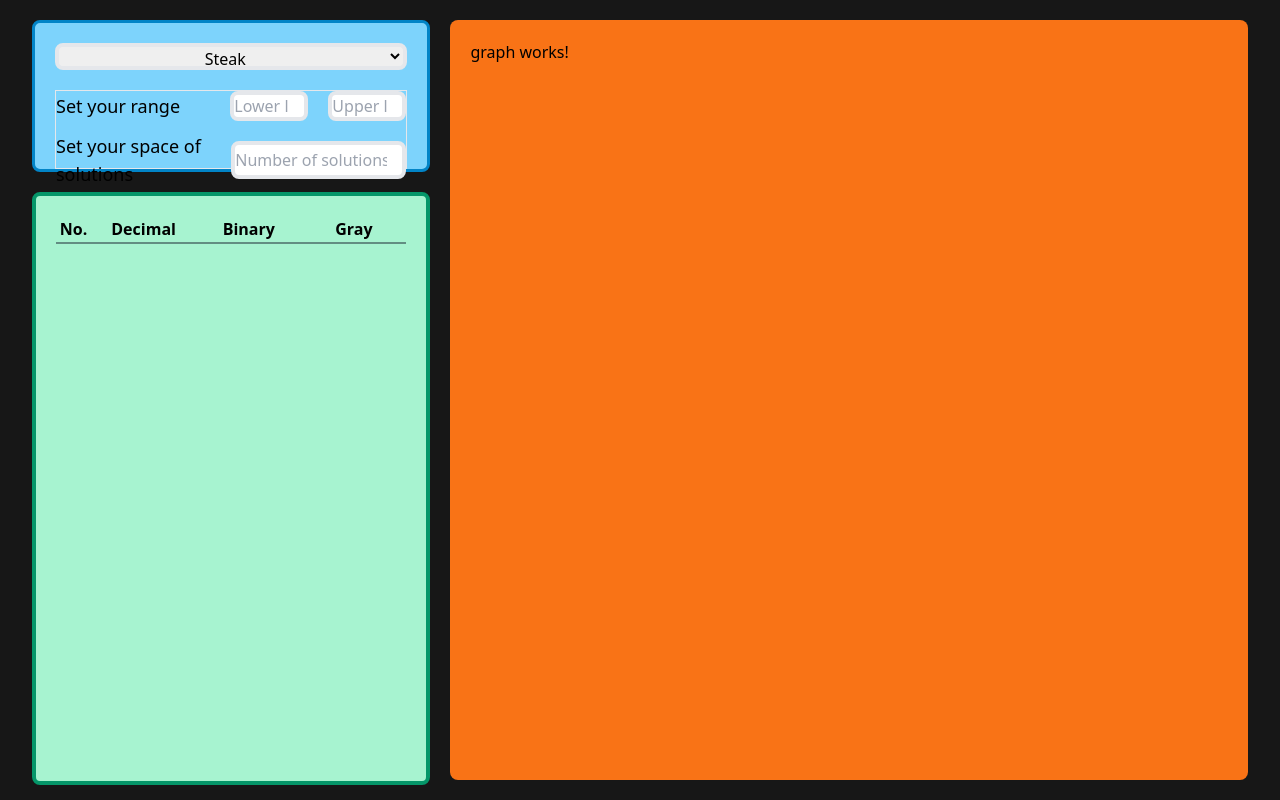
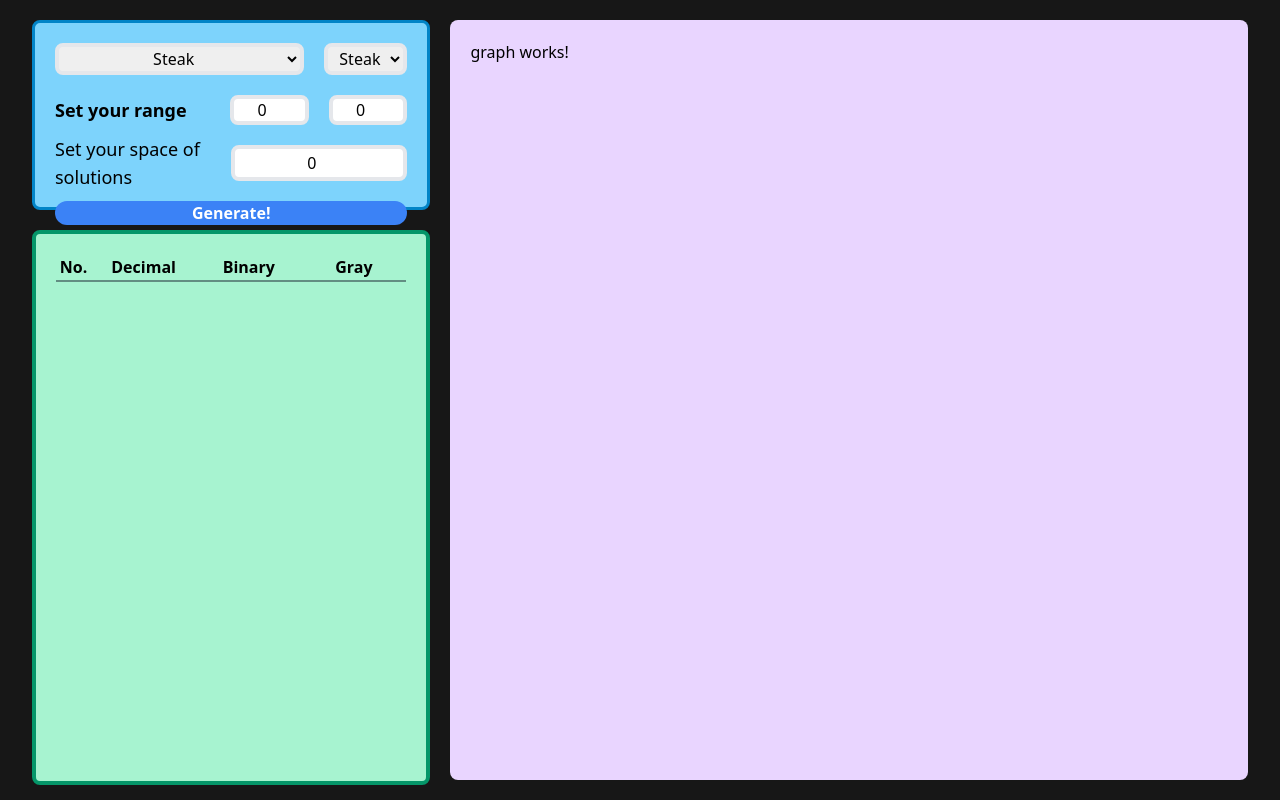
Before and after one commit to AMorTor/Practice-1_GA, an Angular app: page / in a window 1280 px wide. Built offline with nearby package versions, Linux system fonts and the light colour scheme.

Commit message:
set values layout finished

```diff
--- a/src/app/genetic-algorithm/components/set-values/set-values.component.html
+++ b/src/app/genetic-algorithm/components/set-values/set-values.component.html
@@ -1,32 +1,46 @@
-<main class="w-full h-full flex-col flex justify-between space-y-5">
-  <!-- Range -->
-  <section class="w-full h-1/2 flex items-center space-x-5">
-    <p class="w-1/2 text-lg">Set your range</p>
+<!-- Range -->
+<form
+  class="w-full h-full flex-col flex justify-between space-y-5"
+  (ngSubmit)="showValues()"
+>
+  <section class="w-full h-1/3 flex items-center space-x-5">
+    <p class="w-1/2 text-lg font-semibold">Set your range</p>
 
     <input
+      [(ngModel)]="lowerLimit"
       class="w-1/4 h-full rounded-lg text-center border-4"
       placeholder="Lower limit"
       type="number"
-      name=""
+      name="lowerLimit"
       id=""
     />
     <input
+      [(ngModel)]="upperLimit"
       class="w-1/4 h-full rounded-lg text-center border-4"
       placeholder="Upper limit"
       type="number"
-      name=""
+      name="upperLimit"
       id=""
     />
   </section>
   <!-- Solutions space  -->
-  <section class="w-full h-1/2 flex items-center">
+  <section class="w-full h-1/3 flex items-center">
     <p class="w-1/2 text-lg">Set your space of solutions</p>
     <input
+      [(ngModel)]="spaceOfSolutions"
       class="w-1/2 h-full rounded-lg text-center border-4"
       placeholder="Number of solutions"
       type="number"
-      name=""
+      name="space-of-solutions"
       id=""
     />
   </section>
-</main>
+  <section class="w-full h-1/3 flex items-center">
+    <button
+      class="w-full h-full font-semibold text-white bg-blue-500 rounded-xl"
+      type="submit"
+    >
+      Generate!
+    </button>
+  </section>
+</form>
--- a/src/app/genetic-algorithm/components/set-values/set-values.component.ts
+++ b/src/app/genetic-algorithm/components/set-values/set-values.component.ts
@@ -6,5 +6,14 @@ import { Component } from '@angular/core';
 
 })
 export class SetValuesComponent {
+  public lowerLimit: number = 0;
+  public upperLimit: number = 0;
+  public spaceOfSolutions:number = 0;
+
+  public showValues(): void {
+    console.log(this.lowerLimit);
+    console.log(this.upperLimit);
+    console.log(this.spaceOfSolutions);
+  }
 
 }
--- a/src/app/genetic-algorithm/components/table/table.component.html
+++ b/src/app/genetic-algorithm/components/table/table.component.html
@@ -10,6 +10,7 @@
   <tbody>
     <tr>
       <!-- <td *ngFor="let item of list"></td> -->
+      <br />
     </tr>
   </tbody>
 </table>
--- a/src/app/genetic-algorithm/genetic-algorithm.module.ts
+++ b/src/app/genetic-algorithm/genetic-algorithm.module.ts
@@ -7,7 +7,7 @@ import { GraphComponent } from './components/graph/graph.component';
 import { TableComponent } from './components/table/table.component';
 import { SetValuesComponent } from './components/set-values/set-values.component';
 
-
+import { FormsModule } from '@angular/forms';
 
 @NgModule({
   declarations: [
@@ -18,7 +18,8 @@ import { SetValuesComponent } from './components/set-values/set-values.component
     SetValuesComponent
   ],
   imports: [
-    CommonModule
+    CommonModule,
+    FormsModule
   ],
   exports:[MainPageComponent]
 })
--- /dev/null
+++ b/src/app/genetic-algorithm/interfaces/Number.interface.ts
@@ -0,0 +1,6 @@
+export interface Number {
+  decimal: number;
+  binary: string;
+  gray: string;
+
+}
--- a/src/app/genetic-algorithm/pages/main-page/main-page.component.html
+++ b/src/app/genetic-algorithm/pages/main-page/main-page.component.html
@@ -3,24 +3,32 @@
     <!-- Values - [range and the function selected] -->
     <div class="w-1/3 h-full space-y-5">
       <div
-        class="w-full h-[20%] bg-sky-300 border-[3px] border-sky-600 rounded-lg p-5 flex-col flex justify-between space-y-5"
+        class="w-full h-[25%] bg-sky-300 border-[3px] border-sky-600 rounded-lg p-5 flex-col flex justify-between space-y-5"
       >
-        <div class="w-full h-1/4">
-          <genetic-algorithm-function-selector></genetic-algorithm-function-selector>
+        <!-- Function and mode selector -->
+        <div class="w-full h-1/4 flex justify-between space-x-5">
+          <div class="w-3/4">
+            <genetic-algorithm-function-selector></genetic-algorithm-function-selector>
+          </div>
+          <div class="w-1/4">
+            <genetic-algorithm-function-selector></genetic-algorithm-function-selector>
+          </div>
         </div>
-        <div class="w-full h-3/4 border">
+        <!-- Range  -->
+        <div class="w-full h-3/4">
           <genetic-algorithm-set-values></genetic-algorithm-set-values>
         </div>
       </div>
+      <!-- Table -->
       <div
-        class="w-full h-[78%] bg-emerald-200 border-[4px] border-emerald-600 rounded-lg p-5"
+        class="w-full h-[73%] bg-emerald-200 border-[4px] border-emerald-600 rounded-lg p-5"
       >
         <genetic-algorithm-table></genetic-algorithm-table>
       </div>
     </div>
 
     <!-- Chart -->
-    <div class="w-2/3 h-full bg-orange-500 rounded-lg p-5">
+    <div class="w-2/3 h-full bg-purple-200 rounded-lg p-5">
       <genetic-algorithm-graph></genetic-algorithm-graph>
     </div>
   </section>
```
